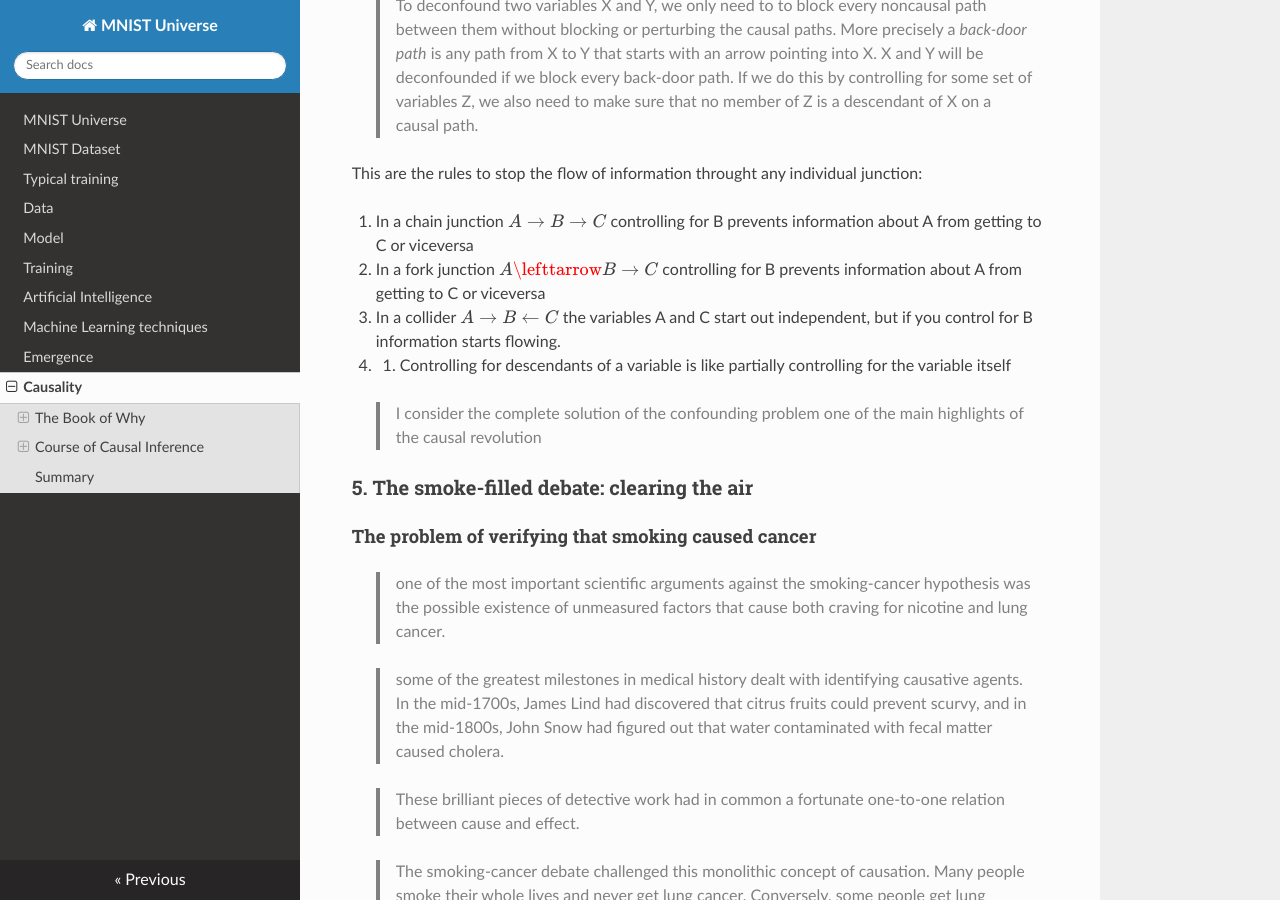
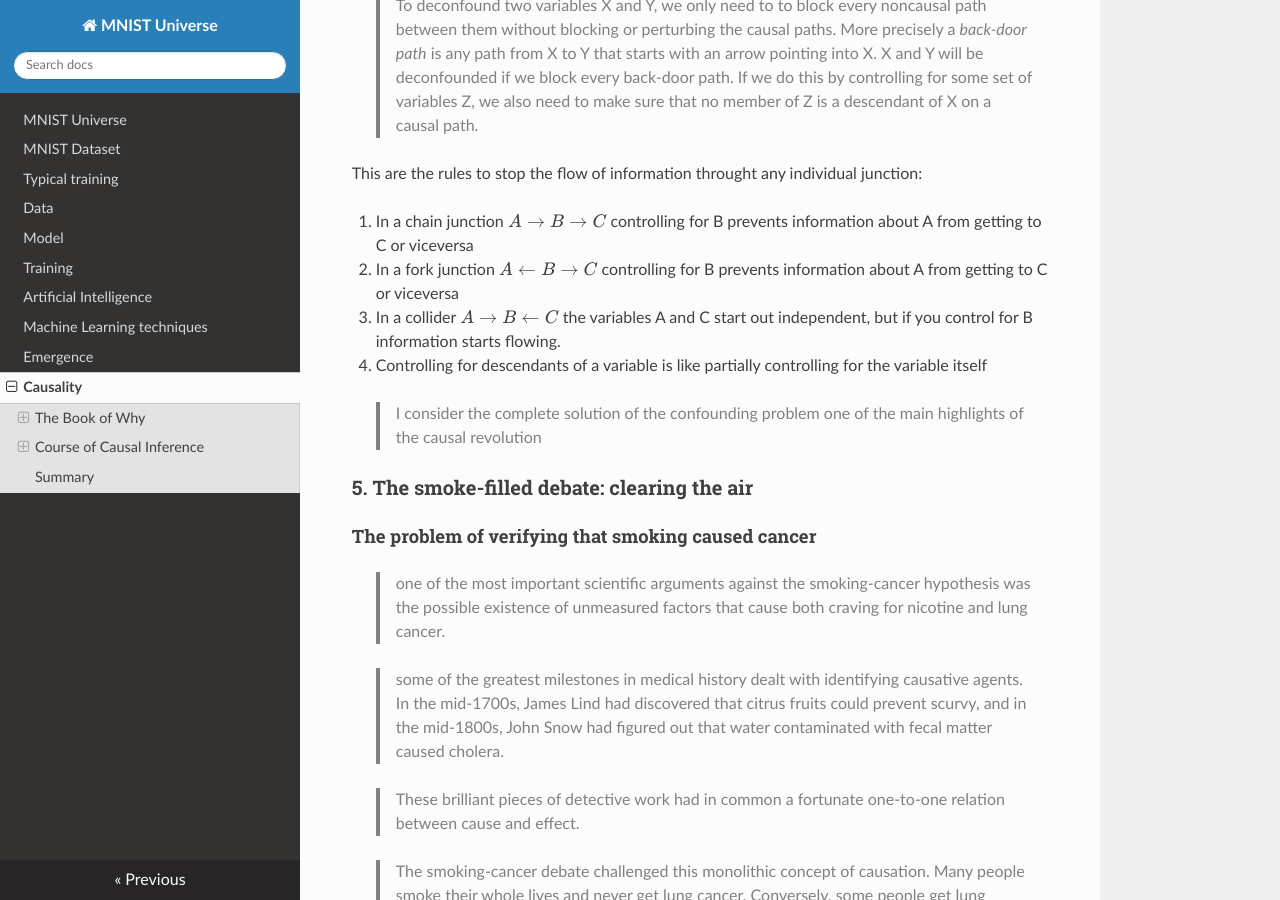
Before and after one commit to ironbar/mnist_universe, an MkDocs documentation site: the page built from docs/08_causality.md, in a window 1280 px wide and 900 px high, scrolled down 7647 px. Built offline with MkDocs 1.6.1, drawn with Linux system fonts in a browser that asks for light colours; nearby versions of some CDN libraries; formulas are drawn with MathJax 3.

Commit message:
fixed typo

```diff
--- a/docs/08_causality.md
+++ b/docs/08_causality.md
@@ -215,9 +215,9 @@ to make hypothesis about the causal model.
 This are the rules to stop the flow of information throught any individual junction:
 
 1. In a chain junction $A\rightarrow B\rightarrow C$ controlling for B prevents information about A from getting to C or viceversa
-2. In a fork junction $A\lefttarrow B\rightarrow C$ controlling for B prevents information about A from getting to C or viceversa
+2. In a fork junction $A\leftarrow B\rightarrow C$ controlling for B prevents information about A from getting to C or viceversa
 3. In a collider $A\rightarrow B\leftarrow C$ the variables A and C start out independent, but if you control for B information starts flowing.
-4. 4. Controlling for descendants of a variable is like partially controlling for the variable itself
+4. Controlling for descendants of a variable is like partially controlling for the variable itself
 
 > I consider the complete solution of the confounding problem one of the main highlights of the causal revolution
 
```
